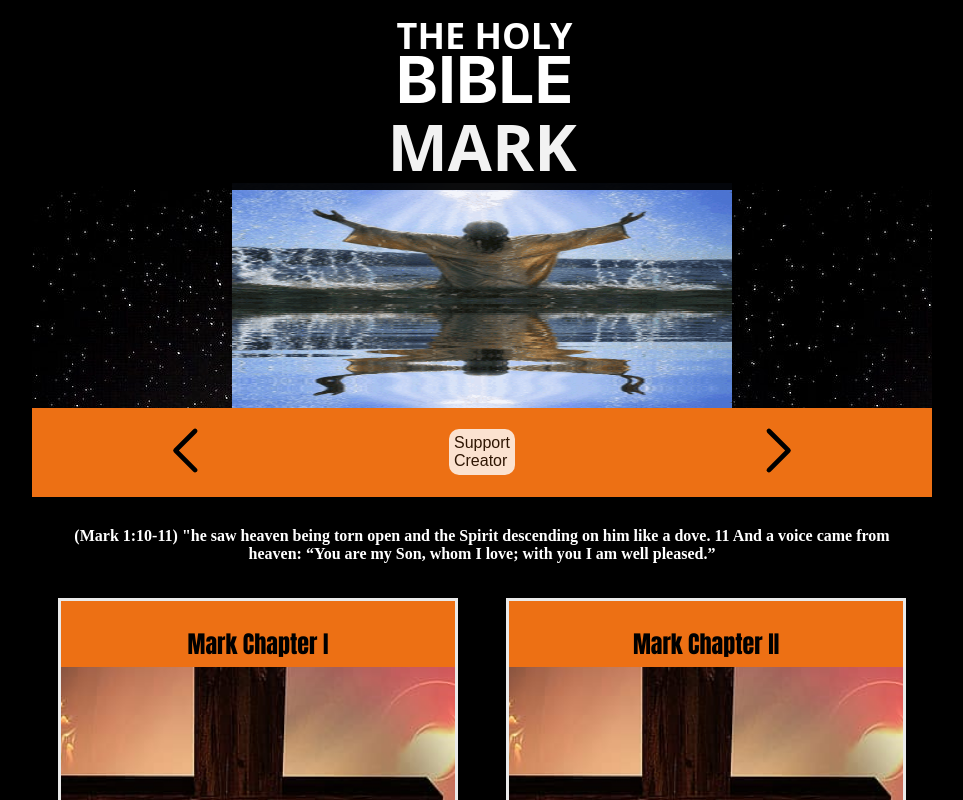
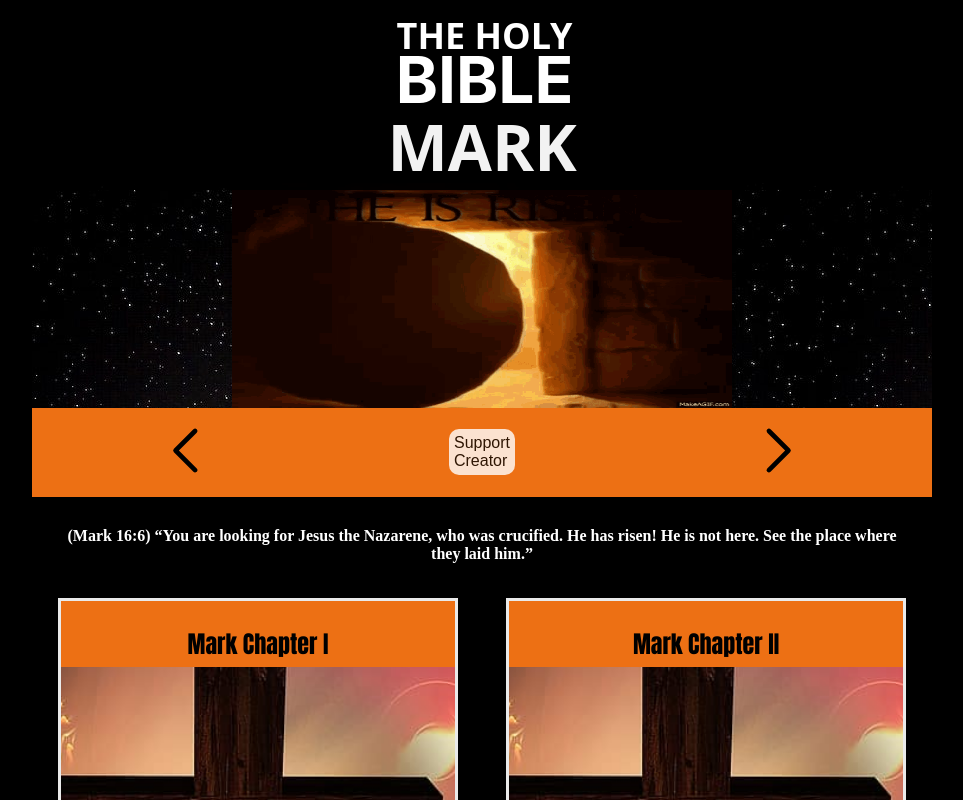
Before and after one commit to jnutt367/mark, a Next.js app: page / in a window 1280 px wide. Shown: the top 800 px of the page, without its empty margins (158-1121 px from the left). Built offline with nearby package versions, Linux system fonts and the light colour scheme.

Commit message:
Update index.js
easter-empty-tomb.gif

```diff
--- a/pages/index.js
+++ b/pages/index.js
@@ -28,7 +28,7 @@ export default function Home() {
         </h1>
          <div  className={styles.image}>
        <Image
-                                src="/jesus_agua.gif"
+                                src="/easter-empty-tomb.gif"
                                 alt="the Last supper"
                                  height={900}
                                 width={2000}
@@ -63,7 +63,7 @@ export default function Home() {
                               />
        </a>
         </div>
-      <p className={styles.fund}>(Mark 1:10-11) "he saw heaven being torn open and the Spirit descending on him like a dove. 11 And a voice came from heaven: “You are my Son, whom I love; with you I am well pleased.”</p>
+      <p className={styles.fund}>(Mark 16:6) “You are looking for Jesus the Nazarene, who was crucified. He has risen! He is not here. See the place where they laid him.”</p>
         <div className={styles.grid}>
           <div className={styles.card}>
            <h2  className={styles.chapter}>Mark Chapter I</h2>
```
